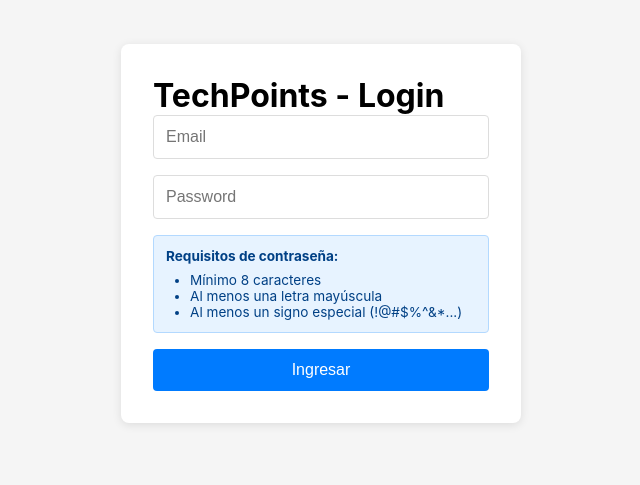
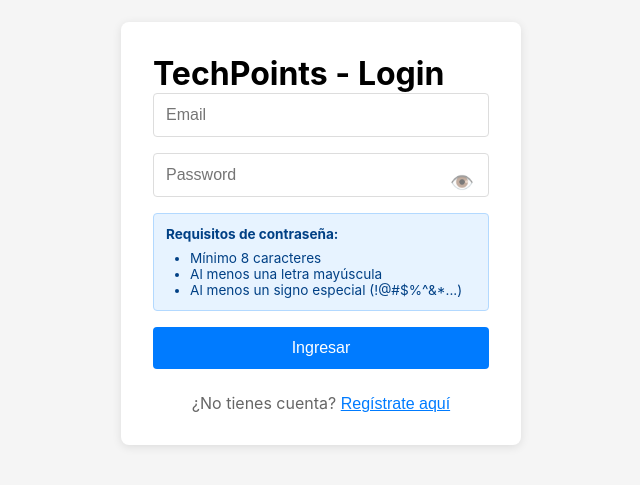
Before and after one commit to CrlsDuty/TechPoints-proyecto-web, a React (Vite) app in the folder microfrontends/shell-app/: page / in a window 1280 px wide. Shown: the part 167-652 px from the top of the page, without its empty margins (319-959 px from the left). Built offline with nearby package versions, Linux system fonts and the light colour scheme; no server answers.

Commit message:
feat: Actualizar Login con botón para mostrar/ocultar contraseña y enlace a registro

```diff
--- a/microfrontends/shell-app/src/auth/Login.jsx
+++ b/microfrontends/shell-app/src/auth/Login.jsx
@@ -1,7 +1,8 @@
 import React, { useState } from 'react'
 import { useAuth } from '../auth/AuthContext'
+import PasswordInput from '../components/PasswordInput'
 
-export const Login = () => {
+export const Login = ({ onIrRegistro }) => {
   const [email, setEmail] = useState('')
   const [password, setPassword] = useState('')
   const [cargando, setCargando] = useState(false)
@@ -31,14 +32,14 @@ export const Login = () => {
             required
             style={styles.input}
           />
-          <input
-            type="password"
-            placeholder="Password"
+          <PasswordInput
             value={password}
             onChange={(e) => setPassword(e.target.value)}
+            placeholder="Password"
+            name="password"
             required
+            minLength={8}
             style={styles.input}
-            minLength={8}
           />
           <div style={styles.infoBox}>
             <strong>Requisitos de contraseña:</strong>
@@ -52,6 +53,17 @@ export const Login = () => {
             {cargando ? 'Cargando...' : 'Ingresar'}
           </button>
         </form>
+
+        <div style={styles.linkContainer}>
+          <span style={styles.textGris}>¿No tienes cuenta? </span>
+          <button
+            type="button"
+            onClick={onIrRegistro}
+            style={styles.linkButton}
+          >
+            Regístrate aquí
+          </button>
+        </div>
       </div>
     </div>
   )
@@ -103,6 +115,22 @@ const styles = {
     borderRadius: '4px',
     fontSize: '1rem',
     cursor: 'pointer'
+  },
+  linkContainer: {
+    marginTop: '1.5rem',
+    textAlign: 'center'
+  },
+  textGris: {
+    color: '#666'
+  },
+  linkButton: {
+    background: 'none',
+    border: 'none',
+    color: '#007bff',
+    cursor: 'pointer',
+    textDecoration: 'underline',
+    fontSize: '1rem',
+    padding: 0
   }
 }
 
```
